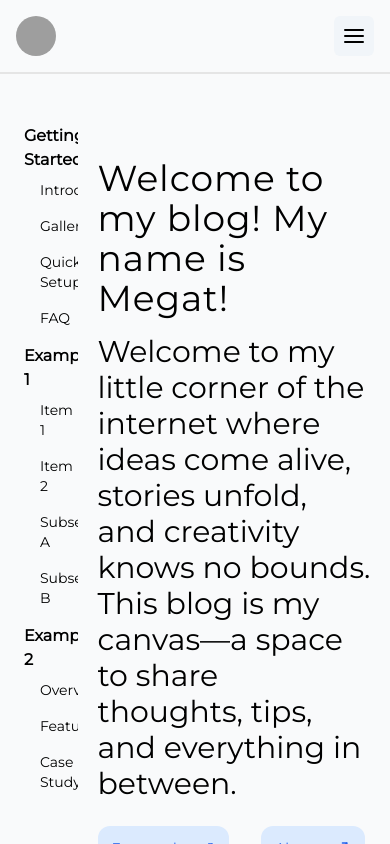
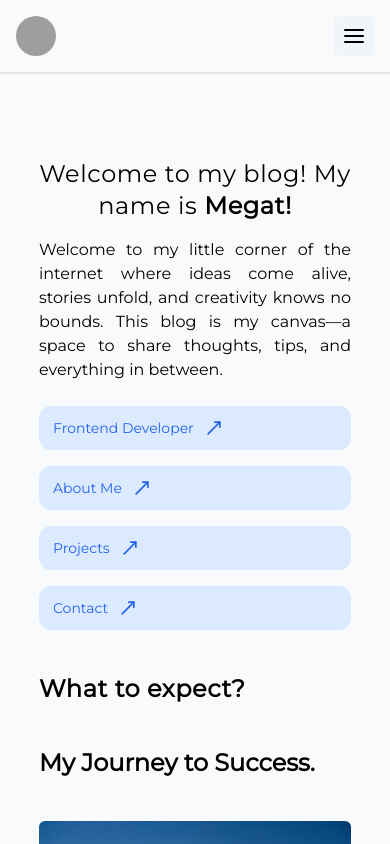
Before and after one commit to MegatHaq/Blog, a Next.js app: page / in a window 390 px wide. Built offline with nearby package versions, Linux system fonts and the light colour scheme; grey boxes are pictures that could not be loaded.

Commit message:
added responsiveness,animations for side bar

```diff
--- a/src/app/components/navbar.tsx
+++ b/src/app/components/navbar.tsx
@@ -29,7 +29,7 @@ export function NavBar() {
             <>
               <motion.div
                 key={"sidebar"}
-                className="mt-4 z-20 absolute w-[15vw] right-[2%] bg-slate-50 rounded-lg overflow-hidden pb-4"
+                className="mt-4 z-20 absolute md:w-[15vw] w-[50vw] md:right-[2%] right-[10%] bg-slate-50 rounded-lg overflow-hidden pb-4"
                 layout
                 initial={{ opacity: 0, y: -50 }}
                 animate={{ opacity: 1, y: 0 }}
--- a/src/app/components/sidebar-component.tsx
+++ b/src/app/components/sidebar-component.tsx
@@ -15,18 +15,6 @@ type SideBarProps = {
 };
 
 export function SideBarComponent(props: SideBarProps) {
-  const container = {
-    hidden: {
-      opacity: 0,
-    },
-    show: {
-      opacity: 1,
-      transition: {
-        staggerChildren: 0.5,
-      },
-    },
-  };
-
   const { header, item } = props;
 
   const [isOpen, setIsOpen] = React.useState(true);
@@ -37,8 +25,17 @@ export function SideBarComponent(props: SideBarProps) {
 
   const IconClass = isOpen ? "rotate-90" : "";
 
+  const itemvariant = {
+    open: {
+      opacity: 1,
+    },
+    closed: {
+      opacity: 1,
+    },
+  };
+
   return (
-    <div className="my-2 ml-2">
+    <div className="my-2 ml-2 overflow-hidden">
       <div
         onClick={() => clickHandler()}
         className="hover:cursor-pointer flex gap-2"
@@ -48,25 +45,41 @@ export function SideBarComponent(props: SideBarProps) {
           className={`text-gray-400 ease-in-out duration-200 ${IconClass} z-0`}
         />
       </div>
-      {isOpen && (
-        <motion.div variants={container} intitial="hidden" animate="show">
-          {item.map((item) => (
-            <AnimatePresence key={item.label}>
+      <AnimatePresence>
         {isOpen && (
           <motion.div
+            initial={{
+              height: 0,
+              x: -20,
+            }}
+            animate={{
+              height: "auto",
+              x: 0,
+            }}
+            exit={{
+              height: 0,
+              x: 20,
+            }}
+            transition={{ duration: 0.3, type: "tween" }}
+          >
+            {item.map((item, index) => (
+              <motion.div
                 layout
-                  transition={{ duration: 0.1 }}
+                key={item.label}
+                variants={itemvariant}
+                animate="open"
+                transition={{ duration: 0.5, delay: index * 0.2 }}
+                initial="closed"
                 className={`hover:bg-blue-100 p-2 ml-2 mr-8 rounded-md flex hover:cursor-pointer`}
               >
                 <Link className={`text-sm`} href={item.uri}>
                   {item.label}
                 </Link>
               </motion.div>
-              )}
-            </AnimatePresence>
             ))}
           </motion.div>
         )}
+      </AnimatePresence>
     </div>
   );
 }
--- a/src/app/components/sidebar.tsx
+++ b/src/app/components/sidebar.tsx
@@ -3,7 +3,7 @@ import { SideBarComponent } from "./sidebar-component";
 
 export function SideBar() {
   return (
-    <div className="w-1/5 overflow-auto mt-[5vh] mb-[10vh] h-[80vh] scrollbar font-[family-name:var(--font-montserrat)]">
+    <div className="w-1/5 overflow-auto hidden md:block mt-[5vh] mb-[10vh] h-[80vh] scrollbar font-[family-name:var(--font-montserrat)]">
       <div className="ml-4">
         {sideBarItems.map((header, index) => (
           <div key={index}>
--- a/src/app/layout.tsx
+++ b/src/app/layout.tsx
@@ -11,8 +11,8 @@ const MontSerrat = localFont({
 });
 
 export const metadata: Metadata = {
-  title: "Create Next App",
-  description: "Generated by create next app",
+  title: "Megats.",
+  description: "Megat blog",
 };
 
 export default function RootLayout({
--- a/src/app/page-components/home-page/badges.tsx
+++ b/src/app/page-components/home-page/badges.tsx
@@ -17,7 +17,7 @@ export function HomeBadge(props: HomeBadgeProps) {
     <motion.div
       whileTap={{ scale: 0.8 }}
       transition={{ type: "spring", stiffness: 100 }}
-      className="hover:border-blue-400 border-transparent rounded-xl px-[12px] py-[10px] hover:cursor-pointer border-2 bg-blue-100 flex gap-2 group"
+      className="hover:border-blue-400 border-transparent rounded-xl px-[12px] py-[10px] hover:cursor-pointer border-2 bg-blue-100 flex gap-2 group md:mt-0 mt-4"
     >
       <Link href={uri} className="text-sm text-blue-600">
         {label}
--- a/src/app/page-components/home-page/blog-bottom-content.tsx
+++ b/src/app/page-components/home-page/blog-bottom-content.tsx
@@ -15,9 +15,12 @@ export function WhyBlog() {
         opacity: IsInView ? 1 : 0,
         transition: "all 0.9s cubic-bezier(0.17, 0.55, 0.55, 1) 0.5s",
       }}
+      className="mx-[5vw] md:mx-0"
     >
-      <h1 className="mt-[10vh] text-4xl tracking-wide">Why this blog? </h1>
-      <p className="text-2xl mt-4 mb-[20vh]">
+      <h1 className="mt-[10vh] md:text-4xl text-2xl font-bold tracking-wide">
+        Why this blog?{" "}
+      </h1>
+      <p className="md:text-2xl text-justify text-sm mt-4 mb-[20vh]">
         I started this blog to connect, learn, and grow with a community of
         curious minds. Whether you re here for a quick read or to dive deep into
         a topic, I hope you find something that resonates with you. So grab a
--- a/src/app/page-components/home-page/blog-top-content.tsx
+++ b/src/app/page-components/home-page/blog-top-content.tsx
@@ -16,21 +16,23 @@ export function TopContentBlog() {
   };
 
   return (
-    <motion.div ref={ref} style={style}>
-      <h1 className="text-4xl tracking-wide mt-[10vh]">
-        Welcome to my blog! My name is Megat!
+    <motion.div ref={ref} style={style} className="mx-[5vw] md:mx-0">
+      <h1 className="md:text-4xl text-2xl md:text-justify text-center tracking-wide mt-[10vh]">
+        Welcome to my blog! My name is <span className="font-bold">Megat!</span>
       </h1>
-      <p className="text-3xl mt-4">
+      <p className="md:text-3xl md:text-justify text-justify mt-4">
         Welcome to my little corner of the internet where ideas come alive,
         stories unfold, and creativity knows no bounds. This blog is my canvas—a
         space to share thoughts, tips, and everything in between.
       </p>
-      <div className="flex mt-6 gap-8">
+      <div className="md:flex mt-6 md:gap-8 grid-col">
         {badgeContent.map((item) => (
           <HomeBadge key={item.label} label={item.label} uri={item.uri} />
         ))}
       </div>
-      <h1 className="mt-[10vh] text-4xl tracking-wide">What to expect? </h1>
+      <h1 className="md:mt-[10vh] mt-[5vh] md:text-4xl text-2xl font-bold tracking-wide">
+        What to expect?
+      </h1>
     </motion.div>
   );
 }
--- a/src/app/page-components/home-page/cards.tsx
+++ b/src/app/page-components/home-page/cards.tsx
@@ -25,8 +25,8 @@ export function Cards(props: CardsProps) {
   };
 
   return (
-    <motion.div className="w-[350px]" ref={ref} style={style}>
-      <h1 className="text-2xl">{title}</h1>
+    <motion.div className="md:w-[350px]" ref={ref} style={style}>
+      <h1 className="text-2xl font-bold">{title}</h1>
       <Image
         src={image}
         width={400}
@@ -35,7 +35,9 @@ export function Cards(props: CardsProps) {
         className="mt-[5vh] rounded-md hover:-translate-y-6 ease-in-out duration-300"
       />
       <CardsBadge header={header} />
-      <motion.p className="text-sm mt-[2vh]">{description}</motion.p>
+      <motion.p className="text-sm mt-[2vh] text-justify">
+        {description}
+      </motion.p>
     </motion.div>
   );
 }
--- a/src/app/page.tsx
+++ b/src/app/page.tsx
@@ -5,9 +5,9 @@ import { TopContentBlog } from "./page-components/home-page/blog-top-content";
 
 export default function Home() {
   return (
-    <div className="font-[family-name:var(--font-montserrat)] h-screen px-[5vw] w-4/5 overflow-auto homescrollbar">
+    <div className="font-[family-name:var(--font-montserrat)] h-screen px-[5vw] md:w-4/5 overflow-auto homescrollbar">
       <TopContentBlog />
-      <div className="mt-[5vh] flex gap-8">
+      <div className="mt-[5vh] md:flex grid gap-8 mx-[5vw] md:mx-0">
         {cardContent.map((item) => (
           <Cards
             key={item.title}
```
Lines whose indentation alone changed are shown as unchanged.
